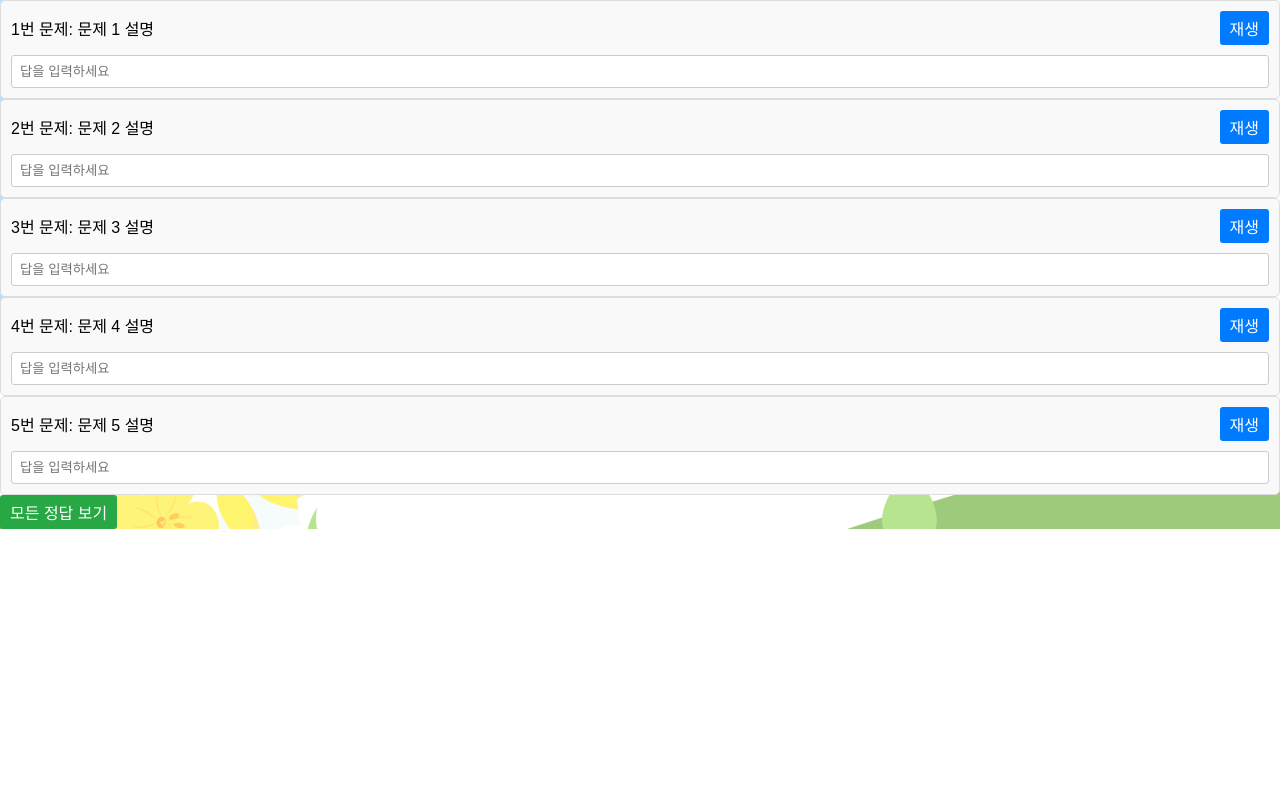
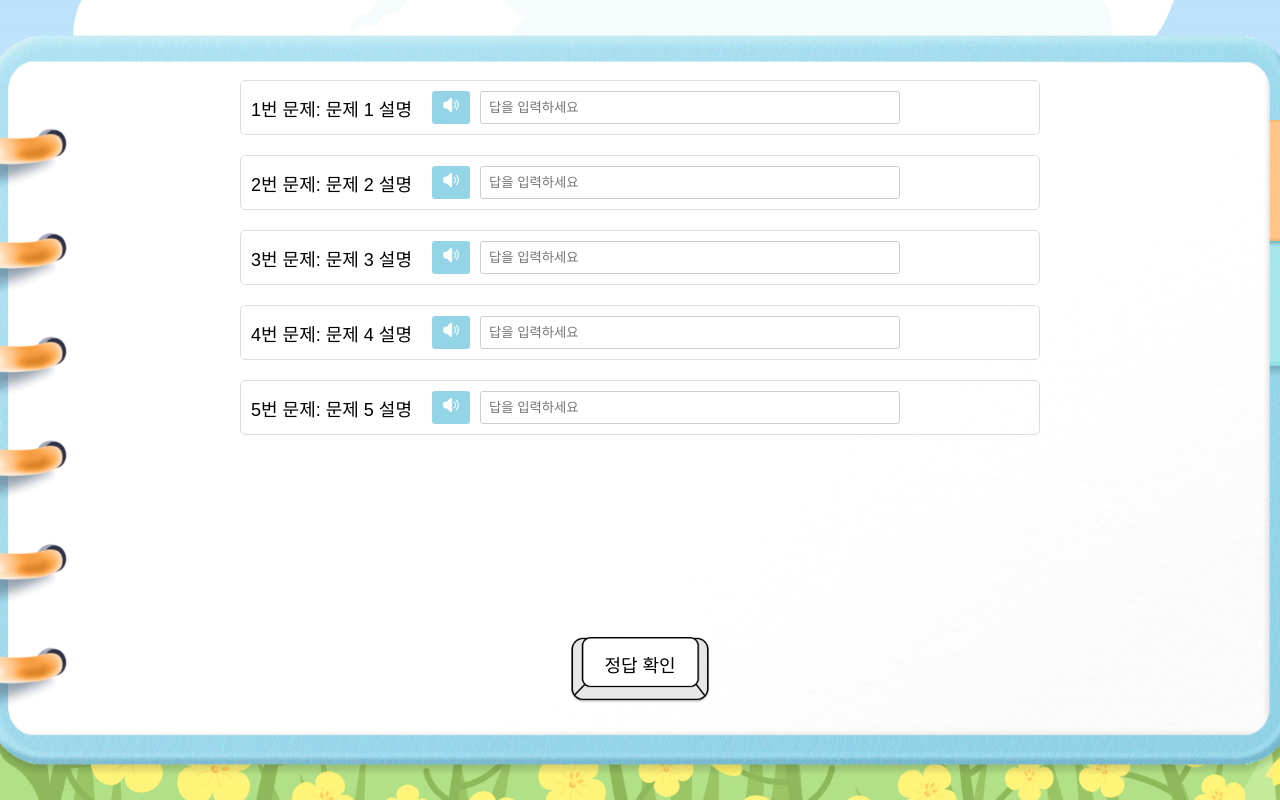
Before and after one commit to sambonghada/chi-mung-fe, a React (Vite) app: page /dictation in a window 1280 px wide. Built offline with nearby package versions, Linux system fonts and the light colour scheme; a web font is replaced by a local one.

Commit message:
✨ Style: dictation page

```diff
--- a/src/components/RankingItem.jsx
+++ b/src/components/RankingItem.jsx
@@ -1,10 +1,10 @@
-// import React from 'react';
+import React from 'react';
 import styles from '../styles/whiteRankingItem.module.css';
 
-const RankingItem = () => {
+const RankingItem = ({ backgroundColor }) => {
 
     return (
-        <div className={styles.container}>
+        <div className={styles.container} style={{ backgroundColor }}>
             <div className={styles.ranking}>
                 1
             </div>
--- a/src/pages/DictationPage.jsx
+++ b/src/pages/DictationPage.jsx
@@ -1,9 +1,10 @@
 import React, { useState } from 'react';
-import styled from 'styled-components';
-import '../styles/DictationPage.module.css';
-import '../styles/DictationItem.module.css';
+import styles from '../styles/DictationPage.module.css';
 import background from '../assets/dictationBg.png';
+import note from '../assets/dictationNote.png';
 import { Howl } from 'howler';
+import MidBtn from '../assets/midBtn.png';
+import { HiSpeakerWave } from "react-icons/hi2";
 
 const questions = [
     { audioSrc: '/src/assets/sound/흥창망창.mp3', description: '문제 1 설명', correctAnswer: '안녕하수깡 - 안녕하세요' },
@@ -12,37 +13,6 @@ const questions = [
     { audioSrc: '/src/assets/sound/흥창망창.mp3', description: '문제 4 설명', correctAnswer: '안녕하수깡 - 안녕하세요' },
     { audioSrc: '/src/assets/sound/흥창망창.mp3', description: '문제 5 설명', correctAnswer: '안녕하수깡 - 안녕하세요' },
 ];
-
-const StyledDictationItem = styled.div`
-  display: flex;
-  flex-direction: column;
-  gap: 10px;
-  background: #f9f9f9;
-  padding: 10px;
-  border: 1px solid #ddd;
-  border-radius: 5px;
-`;
-
-const StyledQuestion = styled.div`
-  display: flex;
-  justify-content: space-between;
-  align-items: center;
-`;
-
-const StyledButton = styled.button`
-  background: ${props => (props.$play ? '#007bff' : '#28a745')};
-  color: white;
-  border: none;
-  padding: 5px 10px;
-  border-radius: 3px;
-  cursor: pointer;
-`;
-
-const StyledInput = styled.input`
-  padding: 8px;
-  border: 1px solid #ccc;
-  border-radius: 3px;
-`;
 
 const DictationItem = ({ audioSrc, description, correctAnswer, index, showAnswers }) => {
     const [answer, setAnswer] = useState('');
@@ -60,19 +30,22 @@ const DictationItem = ({ audioSrc, description, correctAnswer, index, showAnswer
     };
 
     return (
-        <StyledDictationItem>
-            <StyledQuestion>
+        <div className={styles.dictationItem}>
+            <div className={styles.itemTopContainer}>
+            <div className={styles.question}>
                 <span>{index + 1}번 문제: {description}</span>
-                <StyledButton $play onClick={playAudio}>재생</StyledButton>
-            </StyledQuestion>
-            <StyledInput
+                <button className={styles.playButton} onClick={playAudio}><HiSpeakerWave /></button>
+            </div>
+            <input
                 type="text"
                 value={answer}
                 onChange={handleInputChange}
                 placeholder="답을 입력하세요"
+                className={styles.input}
             />
+            </div>
             {showAnswers && <div className="result">정답: {correctAnswer}</div>}
-        </StyledDictationItem>
+        </div>
     );
 };
 
@@ -84,9 +57,9 @@ const DictationPage = () => {
     };
 
     return (
-        <div className="container" style={{ backgroundImage: `url(${background})` }}>
-            <div className="note">
-                <div className="itemContainer">
+        <div className={styles.container} style={{ backgroundImage: `url(${background})` }}>
+            <div className={styles.note} style={{ backgroundImage: `url(${note})`}}>
+                <div className={styles.itemContainer}>
                     {questions.map((question, index) => (
                         <DictationItem
                             key={index}
@@ -98,7 +71,7 @@ const DictationPage = () => {
                         />
                     ))}
                 </div>
-                <StyledButton onClick={handleShowAnswers}>모든 정답 보기</StyledButton>
+                <button className={styles.longBtn} style={{backgroundImage: `url(${MidBtn})`}} onClick={handleShowAnswers}><span>정답 확인</span></button>
             </div>
         </div>
     );
--- a/src/pages/RankingPage.jsx
+++ b/src/pages/RankingPage.jsx
@@ -26,7 +26,6 @@ const RankingPage = () => {
                 </button>
             </div>
             <div className={styles.innerContainer}>
-
 
                 <div className={styles.innerTopContainer}>
                     <div className={styles.boxGroup}>
--- a/src/styles/DictationPage.module.css
+++ b/src/styles/DictationPage.module.css
@@ -1,22 +1,135 @@
+
+@font-face {
+    font-family: 'EF_jejudoldam';
+    src: url('https://fastly.jsdelivr.net/gh/projectnoonnu/noonfonts_2210-EF@1.0/EF_jejudoldam.woff2') format('woff2');
+    font-weight: normal;
+    font-style: normal;
+}
+
 
 .container {
     display: flex;
     justify-content: center;
     align-items: center;
     height: 100vh;
+    /*width: 100%;*/
     background-size: cover;
     background-repeat: no-repeat;
 }
 
 .note {
-    background: rgba(255, 255, 255, 0.9);
+    /*background: rgba(255, 255, 255, 0.9);*/
     padding: 20px;
-    border-radius: 10px;
-    box-shadow: 0 4px 8px rgba(0, 0, 0, 0.2);
+    /*border-radius: 10px;*/
+    /*box-shadow: 0 4px 8px rgba(0, 0, 0, 0.2);*/
+    width: 1400px;
+    height: 800px;
+    background-size: cover;
+    background-position: center;
+    /*display: flex;*/
+    flex-direction: column;
+    align-items: center;
+    background-repeat: no-repeat; /* 반복 여부와 반복 방향 */
+    /*display: inline-block;*/
+    position: relative;
+
+    display: flex;
 }
 
 .itemContainer {
     display: flex;
     flex-direction: column;
     gap: 20px;
+    width: 800px;
+
+
+    position: absolute;
+    top: 80px;
+    /*left: 50px;*/
 }
+
+
+/* DictationPage.module.css */
+.dictationItem {
+    display: flex;
+    flex-direction: column;
+    gap: 10px;
+    /*background: #f9f9f9;*/
+    padding: 10px;
+    border: 1px solid #ddd;
+    border-radius: 5px;
+
+}
+
+.itemTopContainer {
+    display: flex;
+    flex-direction: row;
+
+}
+
+.question {
+    display: flex;
+    justify-content: space-between;
+    align-items: center;
+    font-size: 18px;
+
+}
+
+.playButton {
+    background: #93D4E6;
+    color: white;
+    border: none;
+    padding: 5px 10px;
+    border-radius: 3px;
+    cursor: pointer;
+    margin-left: 20px;
+}
+
+.input {
+    width: 420px;
+    padding: 8px;
+    border: 1px solid #ccc;
+    border-radius: 3px;
+    margin-left: 10px;
+}
+
+
+
+
+
+.longBtn {
+    /*background: #28a745;*/
+    color: #000;
+    border: none;
+    /*padding: 5px 10px;*/
+    border-radius: 3px;
+    cursor: pointer;
+    position: absolute;
+    bottom: 80px;
+
+    width: 140px;
+    height: 100px;
+
+    background-size: contain;
+    background-repeat: no-repeat;
+    background-position: center center;
+    padding-bottom: 12px;
+
+    font-size: 18px;
+
+}
+
+/*.longBtn span {*/
+/*    margin-bottom: 30px;*/
+/*}*/
+
+
+/*width: 300px;*/
+/*height: 150px;*/
+/*display: flex;*/
+/*justify-content: center;*/
+/*align-items: center;*/
+/*background-size: contain;*/
+/*background-repeat: no-repeat;*/
+/*background-position: center center;*/
+/*margin-left: 20px;*/
--- a/src/styles/RankingPage.module.css
+++ b/src/styles/RankingPage.module.css
@@ -72,7 +72,7 @@
     /*background-color: red;*/
     display: flex;
     justify-content: center;
-    margin-top: 170px;
+    /*margin-top: 170px;*/
     gap: 40px;
     align-items: center;
 }
--- a/src/styles/WordOverPage.module.css
+++ b/src/styles/WordOverPage.module.css
@@ -1,3 +1,11 @@
+@font-face {
+    font-family: 'EF_jejudoldam';
+    src: url('https://fastly.jsdelivr.net/gh/projectnoonnu/noonfonts_2210-EF@1.0/EF_jejudoldam.woff2') format('woff2');
+    font-weight: normal;
+    font-style: normal;
+}
+
+
 .container {
     background-repeat: no-repeat;
     width: 100vw;
@@ -16,7 +24,7 @@
 .topContainer {
     /*width: 600px;*/
     /*height: 300px;*/
-    background-color: red;
+    /*background-color: red;*/
     margin-top: 40px;
     display: flex;
     flex-direction: row;
@@ -24,15 +32,21 @@
     /*justify-content: center;*/
 }
 
+.topContainer span {
+    font-family: 'EF_jejudoldam', sans-serif;
+}
+
 .nickInput {
     display: flex;
     flex-direction: row;
     align-items: center;
-    height: 40px;
+    height: 55px;
     /*width: 500px;*/
     background-color: white;
-    border-radius: 20px;
+    border-radius: 25px;
     margin-left: 20px;
+    padding: 0 10px;
+    border: 3px solid black;
 }
 
 .topContainer input {
@@ -42,7 +56,7 @@
     border-radius: 20px;
     /*border: 2px solid black;*/
     border: none;
-    padding: 0 20px;
+    /*padding: 0 20px;*/
 }
 
 .topContainer input:focus {
@@ -50,8 +64,66 @@
 }
 
 .nickInput button {
+    width: 95px;
     background-color: black;
     color: white;
     border-radius: 20px;
+    font-size: 17px;
+    padding: 10px 2px;
     /*font-size: ;*/
 }
+
+.rankingContainer {
+    margin-top: 40px;
+    background-color: #FFFDEB;
+    width: 650px;
+    height: 500px;
+    border-radius: 20px;
+    border: 3px solid black;
+    padding: 20px;
+    overflow-y: auto;
+}
+
+.btnContainer {
+    width: 100%;
+    /*background-color: red;*/
+    margin-top: 40px;
+    height: 50px;
+    display: flex;
+    flex-direction: row;
+    align-items: center;
+    justify-content: center;
+}
+
+
+.shortBtn {
+    width: 90px;
+    height: 150px;
+    display: flex;
+    justify-content: center;
+    align-items: center;
+    background-size: contain;
+    background-repeat: no-repeat;
+    background-position: center center;
+}
+
+.icon {
+    margin-bottom: 17px;
+    font-size: 35px;
+}
+
+.longBtn {
+    width: 300px;
+    height: 150px;
+    display: flex;
+    justify-content: center;
+    align-items: center;
+    background-size: contain;
+    background-repeat: no-repeat;
+    background-position: center center;
+    margin-left: 20px;
+}
+
+.longBtn span {
+    margin-bottom: 17px;
+}
--- a/src/styles/whiteRankingItem.module.css
+++ b/src/styles/whiteRankingItem.module.css
@@ -35,4 +35,5 @@
 .score {
     position: absolute;
     right: 30px;
+    font-size: 20px;
 }
```
Also changed, not shown: src/pages/WordOverPage.jsx (+35 -0 lines).
